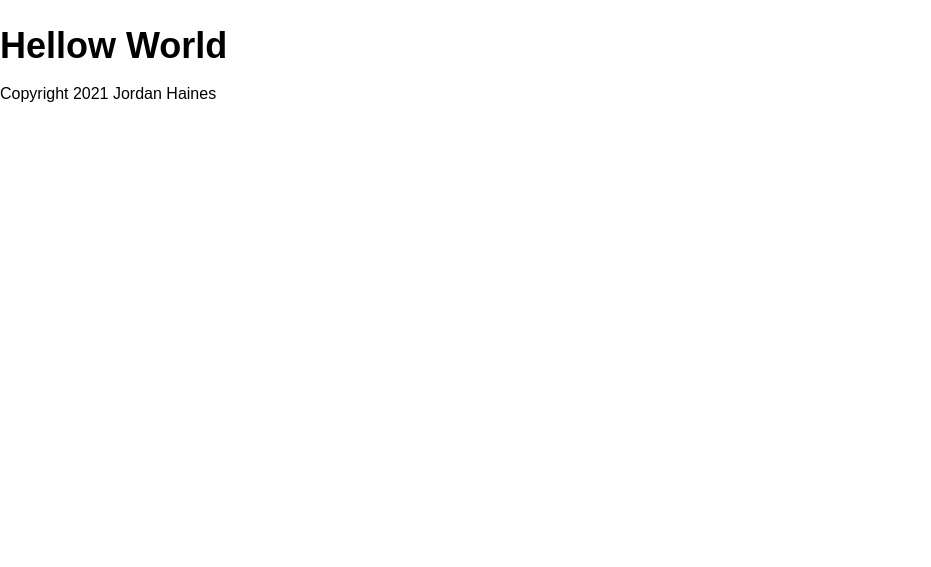
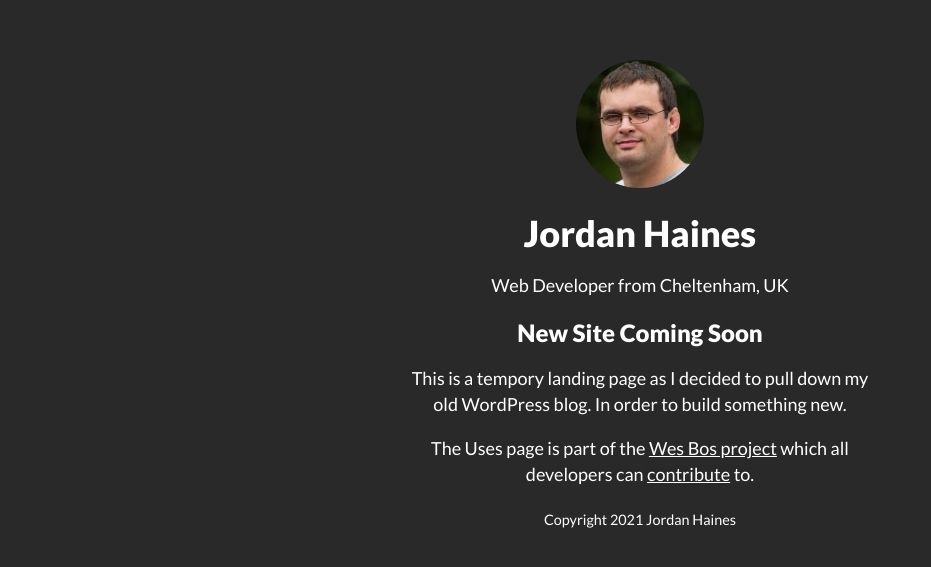
Before and after one commit to Jordanairwave/jordanairwave-2021-landingpage, a PHP site: page / in a window 1280 px wide. Shown: the top 567 px of the page, without its empty margins (0-931 px from the left). Run offline with PHP 8.4, Linux system fonts and the light colour scheme; style sheets or scripts are compiled from the project's sources.

Commit message:
New Fonts and class names changed

```diff
--- a/src/assets/scss/base/_fonts.scss
+++ b/src/assets/scss/base/_fonts.scss
@@ -3,6 +3,19 @@
 ------------------------------------------------------------------------------------------------------*/
 
 @font-face {
-
+    font-family: 'latoblack';
+    src: url('../fonts/lato-black-webfont.woff2') format('woff2'),
+         url('../fonts/lato-black-webfont.woff') format('woff');
+    font-weight: normal;
+    font-style: normal;
 
 }
+
+@font-face {
+    font-family: 'latoregular';
+    src: url('../fonts/lato-regular-webfont.woff2') format('woff2'),
+         url('../fonts/lato-regular-webfont.woff') format('woff');
+    font-weight: normal;
+    font-style: normal;
+
+}
--- a/src/assets/scss/helpers/_colours.scss
+++ b/src/assets/scss/helpers/_colours.scss
@@ -1,6 +1,8 @@
 /* ------------------------------------------------------------------------------------------------------
 	colours
 ------------------------------------------------------------------------------------------------------*/
-$black: #000000;
-$white: #ffffff;
-$grey_dark: #292929;
+:root {
+  --black: #000000;
+  --white: #ffffff;
+  --grey_dark: #292929;
+}
--- a/src/assets/scss/helpers/_general.scss
+++ b/src/assets/scss/helpers/_general.scss
@@ -3,6 +3,8 @@
 ------------------------------------------------------------------------------------------------------*/
 html {
 	box-sizing: border-box;
+	background-color: var(--grey_dark);
+	text-align: center;
 }
 
   *, *:before, *:after {
@@ -16,7 +18,7 @@ article, aside, details, figure, footer, header, hgroup, nav, section {
 img { max-width: 100%; }
 
 /* main content header and section over hidden to stop floats breaking out */
-#main-content {
+.page-wrap {
 	header,
 	section {
 		overflow: hidden;
--- a/src/assets/scss/helpers/_text.scss
+++ b/src/assets/scss/helpers/_text.scss
@@ -7,42 +7,46 @@ html {
 	-webkit-text-size-adjust: none;
 	-moz-text-size-adjust: none;
 	-ms-text-size-adjust: none;
-	font-size: 16px;
 }
 body {
-	font-family: "Arial", sans-serif;
+	font-family: 'latoregular';
+	@include font-size(18px);
 	line-height: 1.45;
+	color: var(--white);
 }
 h1 {
-	font-size: 2.25rem/*36px*/;
+	font-family: 'latoblack';
+	@include font-size(36px);
 	line-height: 1.2;
 	margin-bottom: 15px;
 }
 h2 {
-	font-size: 1.5rem /*24px*/;
+	font-family: 'latoblack';
+	@include font-size(24px);
 	line-height: 1.2;
 	margin-bottom: 15px;
 }
 h3 {
-	font-size: 1.125rem /*18px*/;
+	font-family: 'latoblack';
+	@include font-size(18px);
 	line-height: 1.2;
 	margin-bottom: 15px;
 }
 h4 {
-	font-size: 0.9375rem /*15px*/;
+	font-family: 'latoblack';
+	@include font-size(15px);
 	line-height: 1.2;
 	margin-bottom: 15px;
 }
 h5 {
-	font-size: 0.75rem/*12px*/;
+	font-family: 'latoblack';
+	@include font-size(12px);
 	margin-bottom: 15px;
 }
 p {
-	font-size: 1rem;
 	margin-bottom: 15px;
 }
 li {
-	font-size: 1rem;
 	margin-bottom: 5px;
 }
 ul, ol {
@@ -76,11 +80,11 @@ em {
 a:link,
 a:active,
 a:visited {
-	text-decoration: none;
-	color: $black;
+	text-decoration: underline;
+	color: var(--white);
 }
 a:hover,
 a:focus {
-	text-decoration: underline;
-	color: $black;
+	text-decoration: none;
+	color: var(--white);
 }
--- a/src/assets/scss/layout/_header.scss
+++ b/src/assets/scss/layout/_header.scss
@@ -1,3 +1,15 @@
 /* ------------------------------------------------------------------------------------------------------
 	Header section styling
 ------------------------------------------------------------------------------------------------------*/
+.site-header {
+
+	position: relative;
+	margin: 0 0 0 0;
+	padding: 60px 0 0 0;
+
+	img {
+		display: block;
+		border-radius: 50%;
+		margin: 0 auto 0 auto;
+	}
+}
--- a/src/assets/scss/main.scss
+++ b/src/assets/scss/main.scss
@@ -9,9 +9,6 @@
 @import "helpers/text";
 @import "helpers/general";
 
-// Modules Files
-@import "modules/button";
-
 // Layout Files
 @import "layout/header";
 @import "layout/footer";
--- a/src/assets/scss/modules/_button.scss
+++ /dev/null
@@ -1,3 +0,0 @@
-/* ------------------------------------------------------------------------------------------------------
-	Button styles
-------------------------------------------------------------------------------------------------------*/
--- a/src/assets/scss/pages/_home.scss
+++ b/src/assets/scss/pages/_home.scss
@@ -1,3 +1,27 @@
 /* ------------------------------------------------------------------------------------------------------
 	Home page styling
 ------------------------------------------------------------------------------------------------------*/
+.homepage-wrap {
+	position: relative;
+	display: block;
+	margin: 0 auto 0 auto;
+	padding: 0 20px 0 20px;
+	width: 100%;
+	max-width: 520px;
+}
+
+.social-button-list {
+	position: relative;
+	display: block;
+	margin: 0 0 0 0;
+	padding: 0 0 0 0;
+	list-style: none;
+	width: 100%;
+	max-width: 300px;
+
+	&__button {
+		display: block;
+		border-radius: 8px;
+		cursor: pointer;
+	}
+}
--- a/src/index.html
+++ b/src/index.html
@@ -35,19 +35,33 @@
 </head>
 
 <body>
-	<div id="page-wrap">
-		<header id="header">
-			<h1>Hellow World</h1>
+	<main class="homepage-wrap">
+		<header class="site-header">
+			<img src="./assets/images/avatar.jpg" alt="Jordan Haines" width="128" height="128" />
+			<h1>Jordan Haines</h1>
 		</header>
-		<article id="main-content">
+		<article class="page-content">
 			<section>
+				<p>Web Developer from Cheltenham, UK</p>
+				<ul class="social-button-list">
+					<li class="social-button-list__button">
+						<a href="">
 
+						</a>
+					</li>
+					<li><a href=""></a></li>
+					<li><a href=""></a></li>
+				</ul>
+
+				<h2>New Site Coming Soon</h2>
+				<p>This is a tempory landing page as I decided to pull down my old WordPress blog.  In order to build something new.</p>
+				<p>The Uses page is part of the <a href="https://uses.tech/" target="_blank" rel="noopener">Wes Bos project</a> which all developers can <a href="https://github.com/wesbos/awesome-uses" target="_blank" rel="noopener">contribute</a> to.</p>
 			</section>
 		</article>
-		<footer id="footer">
-			Copyright 2021 Jordan Haines
+		<footer class="site-footer">
+			<p><small>Copyright 2021 Jordan Haines</small></p>
 		</footer>
-	</div>
+	</main>
 </body>
 
 </html>
```
Also changed, not shown: dist/lato-regular-webfont.9bd9f6ee.woff (added), src/assets/fonts/lato-black-webfont.woff (added), src/assets/fonts/lato-black-webfont.woff2 (added), src/assets/fonts/lato-regular-webfont.woff (added), src/assets/fonts/lato-regular-webfont.woff2 (added).
